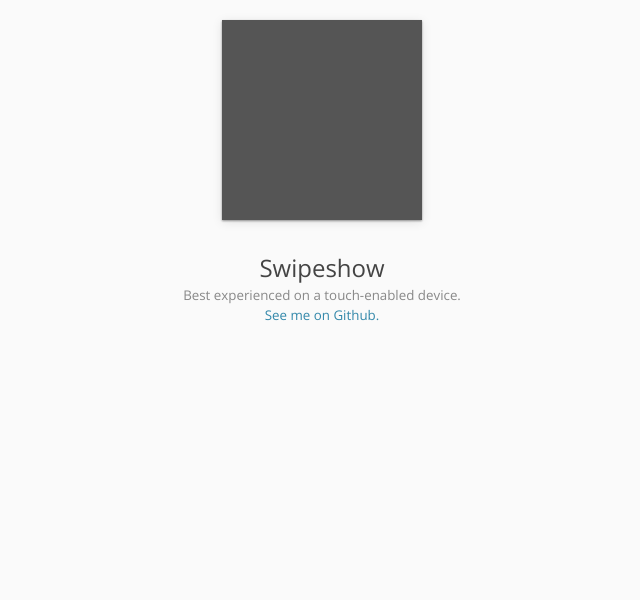
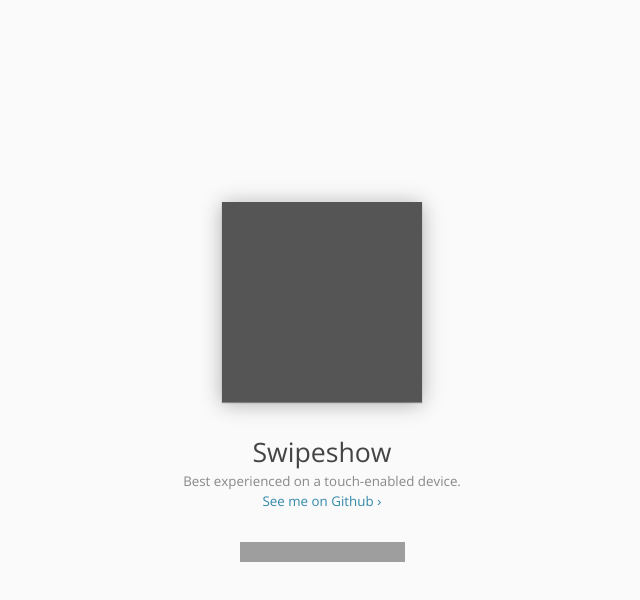
Before and after one commit to rstacruz/swipeshow, a plain HTML site: page sample/index.html in a window 1280 px wide. Shown: the whole page, without its empty margins (318-958 px from the left). Drawn offline with nearby package versions, Linux system fonts and the light colour scheme; grey boxes are pictures that could not be loaded.

Commit message:
Update pages.

```diff
--- a/sample/index.html
+++ b/sample/index.html
@@ -2,7 +2,7 @@
 <html lang="en">
 <head>
     <meta charset="UTF-8" />
-    <title></title>
+    <title>Swipeshow: the unassuming touch-enabled slideshow JavaScript library</title>
 
     <link href="swipeshow.css" rel="stylesheet" />
     <link href="style.css" rel="stylesheet" />
@@ -10,11 +10,10 @@
     <script src="../jquery.swipeshow.js"></script>
     <meta name="viewport" content="width=device-width">
     <link href='http://fonts.googleapis.com/css?family=Open+Sans:300,400' rel='stylesheet' type='text/css'>
-
-    <style>
-    </style>
+    <script>if(location.hostname.match(/ricostacruz\.com$/)){var _gaq=_gaq||[];_gaq.push(["_setAccount","UA-20473929-1"]),_gaq.push(["_trackPageview"]),function(){var a=document.createElement("script");a.type="text/javascript",a.async=!0,a.src=("https:"==document.location.protocol?"https://ssl":"http://www")+".google-analytics.com/ga.js";var b=document.getElementsByTagName("script")[0];b.parentNode.insertBefore(a,b)}()}</script>
 </head>
 <body>
+<div class='all'>
 
   <div class="slideshow">
     <ul class="slides">
@@ -34,13 +33,19 @@
     <h1>Swipeshow</h1>
     <p>
       Best experienced on a touch-enabled device.
-      <a href="https://github.com/rstacruz/swipeshow">See me on Github.</a>
+      <a href="https://github.com/rstacruz/swipeshow#readme">See me on Github &rsaquo;</a>
     </p>
+  </div>
+
+  <div class='info github'>
+    <iframe src="http://ghbtns.com/github-btn.html?user=rstacruz&type=follow&count=true"
+        allowtransparency="true" frameborder="0" scrolling="0" width="165" height="20"></iframe>
   </div>
 
   <script>
     $(".slideshow").swipeshow({ mouse: true });
   </script>
 
+</div>
 </body>
 </html>
--- a/sample/style.css
+++ b/sample/style.css
@@ -7,7 +7,6 @@ body, td, textarea, input {
 
 body {
   background: #fafafa; color: #444; text-shadow: 0 1px 1px rgba(250, 250, 250, 0.2);
-  margin: 20px auto;
   padding: 0 20px;
   font-family: Open Sans, sans-serif;
   font-size: 10pt;
@@ -30,7 +29,7 @@ a:hover {
 
 /* These are optional styles to beautify the slideshow. */
 .slideshow {
-  box-shadow: 0 2px 10px rgba(0, 0, 0, 0.1), 0 1px 2px rgba(0, 0, 0, 0.4);
+  box-shadow: 0 2px 20px rgba(0, 0, 0, 0.3), 0 1px 1px rgba(0, 0, 0, 0.4);
   background: #555; margin: 0 auto;
 }
 
@@ -45,7 +44,22 @@ a:hover {
   text-align: center; }
 
 h1 {
-  font-size: 1.8em;
+  font-size: 2.0em;
   font-weight: 300; }
+
 p {
   color: #888; }
+
+.github iframe {
+  margin: 0 auto; }
+
+html, body {
+  height: 100%; }
+body {
+  width: auto;
+  margin: 0 auto;
+  display: table; }
+.all {
+  padding: 20px;
+  display: table-cell;
+  vertical-align: middle; }
```
